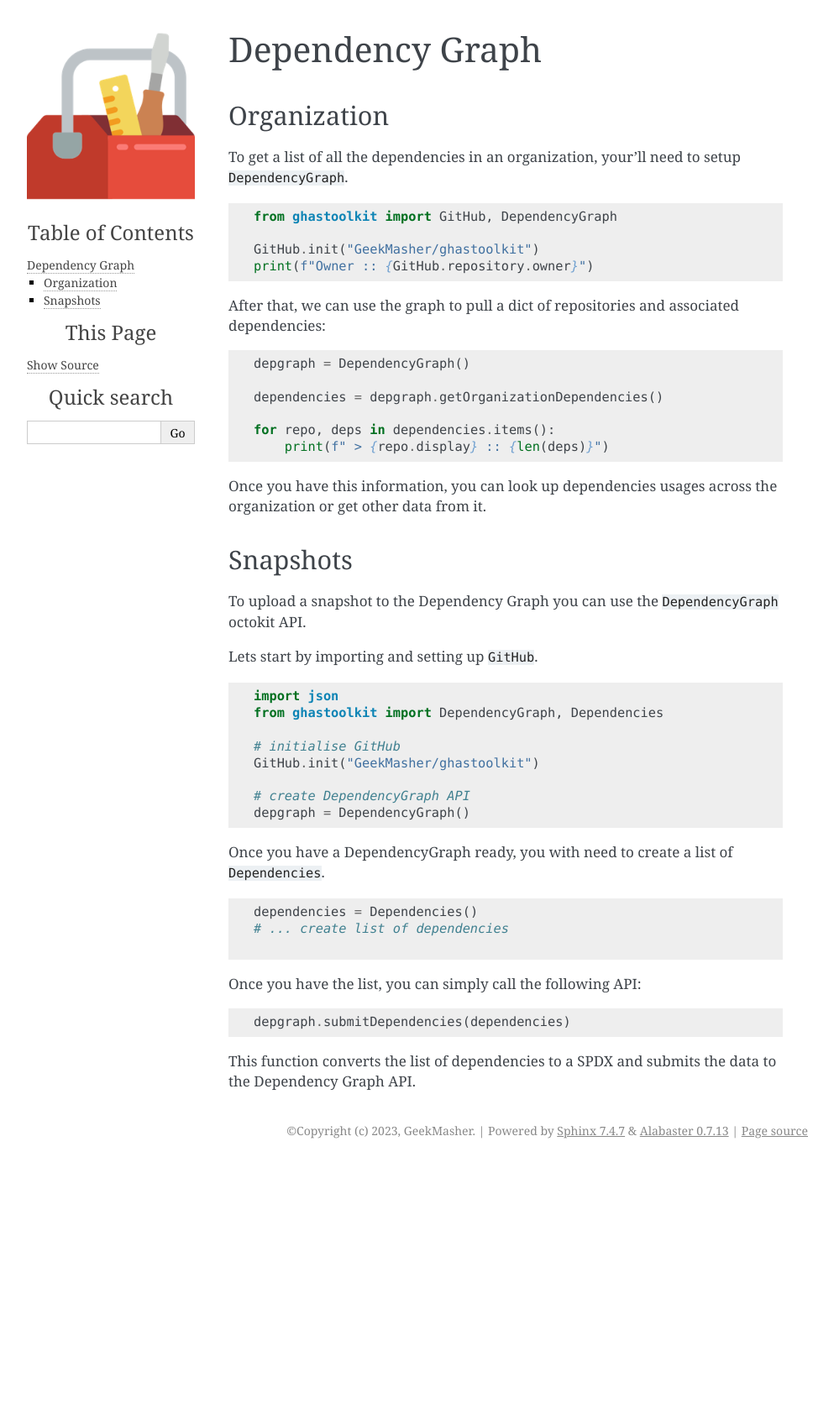
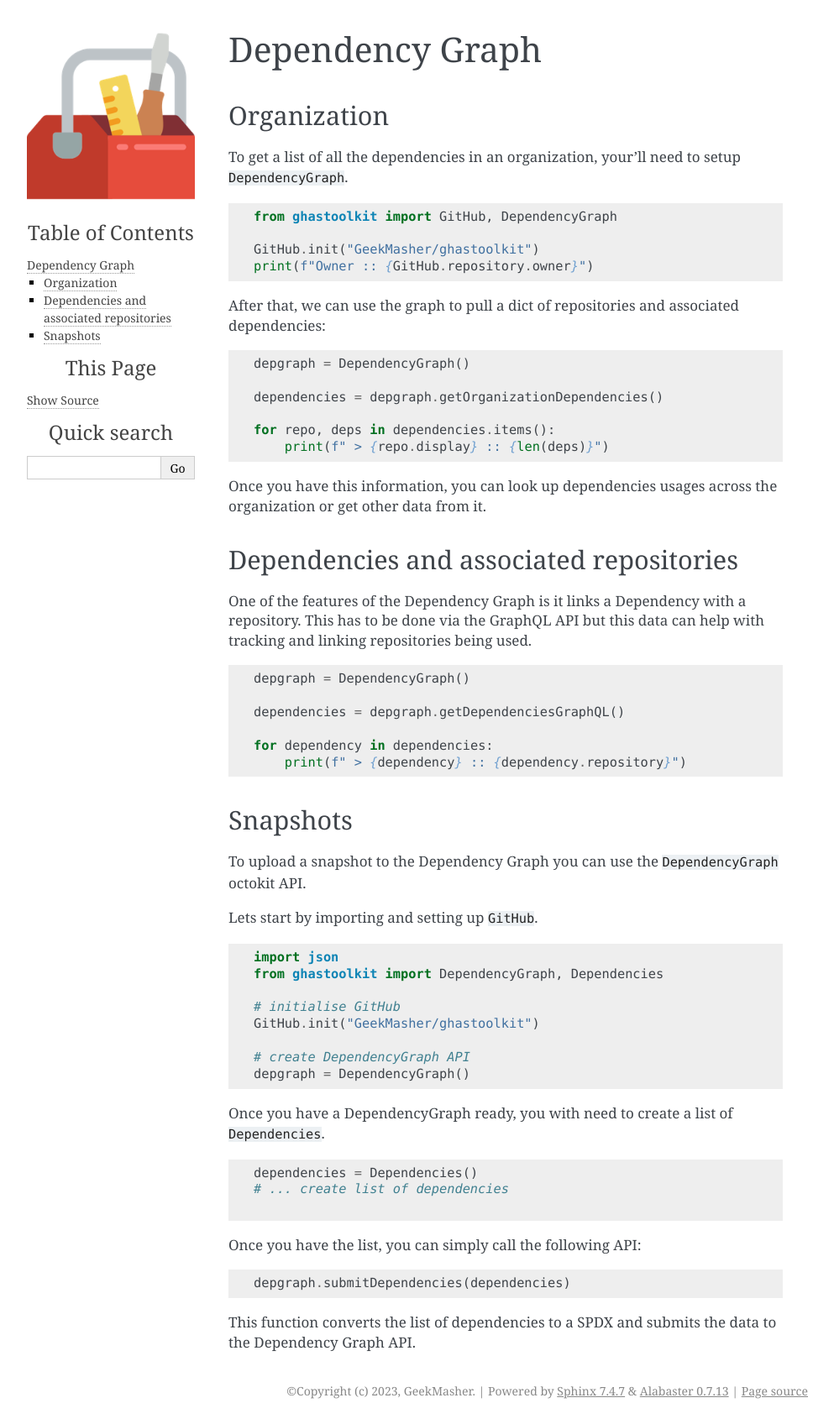
Before and after one commit to GeekMasher/ghastoolkit, a Sphinx documentation site: the page built from docs/examples/dependencies.md, in a window 1280 px wide. Shown: the whole page at 84% size, without its empty margins (148-1141 px from the left). Built offline with Sphinx 7.4.7, drawn with Linux system fonts in a browser that asks for light colours; before the commit the page ends 1386 px from its top, so only the background shows below that.

Commit message:
feat: add docs

````diff
--- a/docs/examples/dependencies.md
+++ b/docs/examples/dependencies.md
@@ -24,6 +24,20 @@ for repo, deps in dependencies.items():
 
 Once you have this information, you can look up dependencies usages across the
 organization or get other data from it.
+
+## Dependencies and associated repositories
+
+One of the features of the Dependency Graph is it links a Dependency with a repository.
+This has to be done via the GraphQL API but this data can help with tracking and linking repositories being used.
+
+```python
+depgraph = DependencyGraph()
+
+dependencies = depgraph.getDependenciesGraphQL()
+
+for dependency in dependencies:
+    print(f" > {dependency} :: {dependency.repository}")
+```
 
 ## Snapshots
 
````
